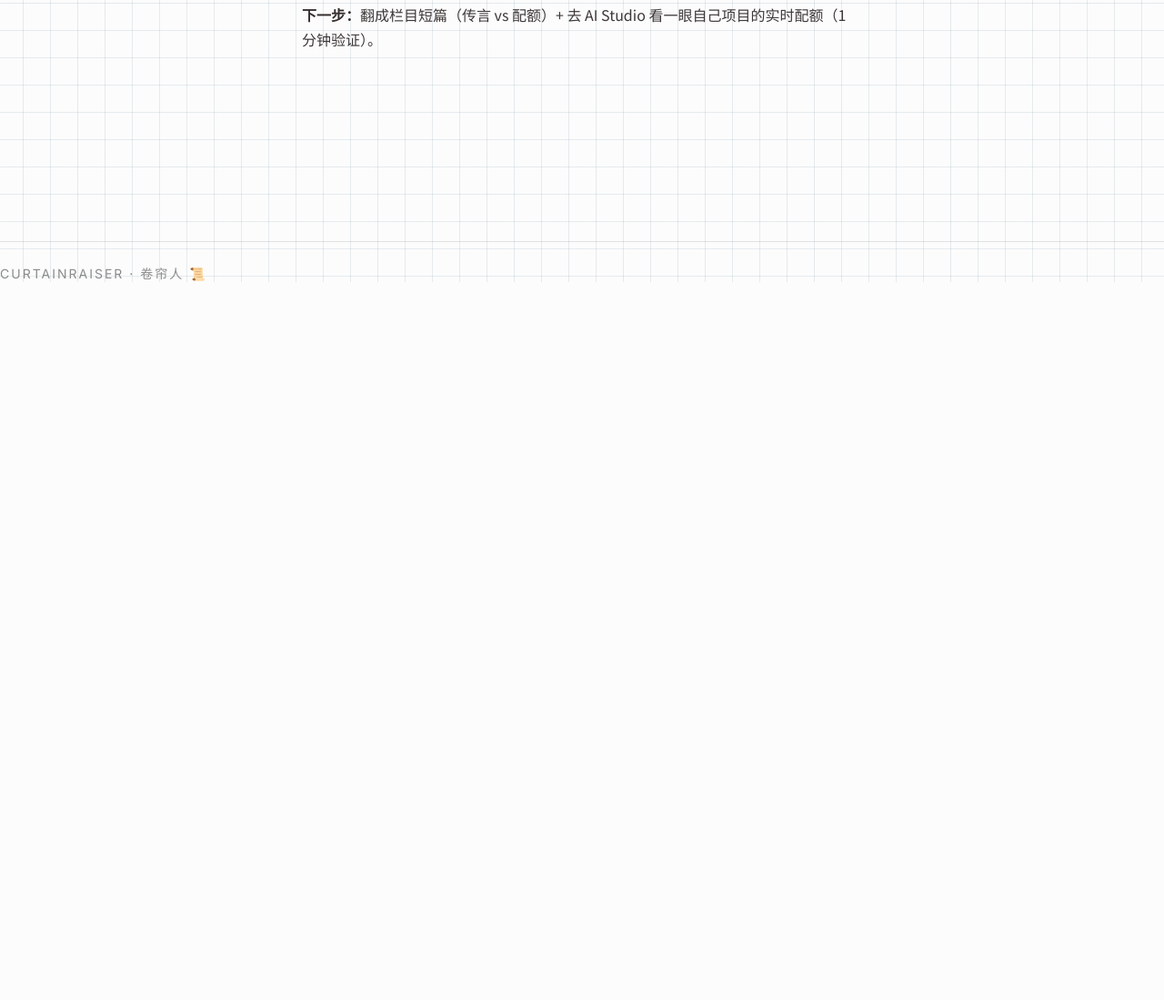
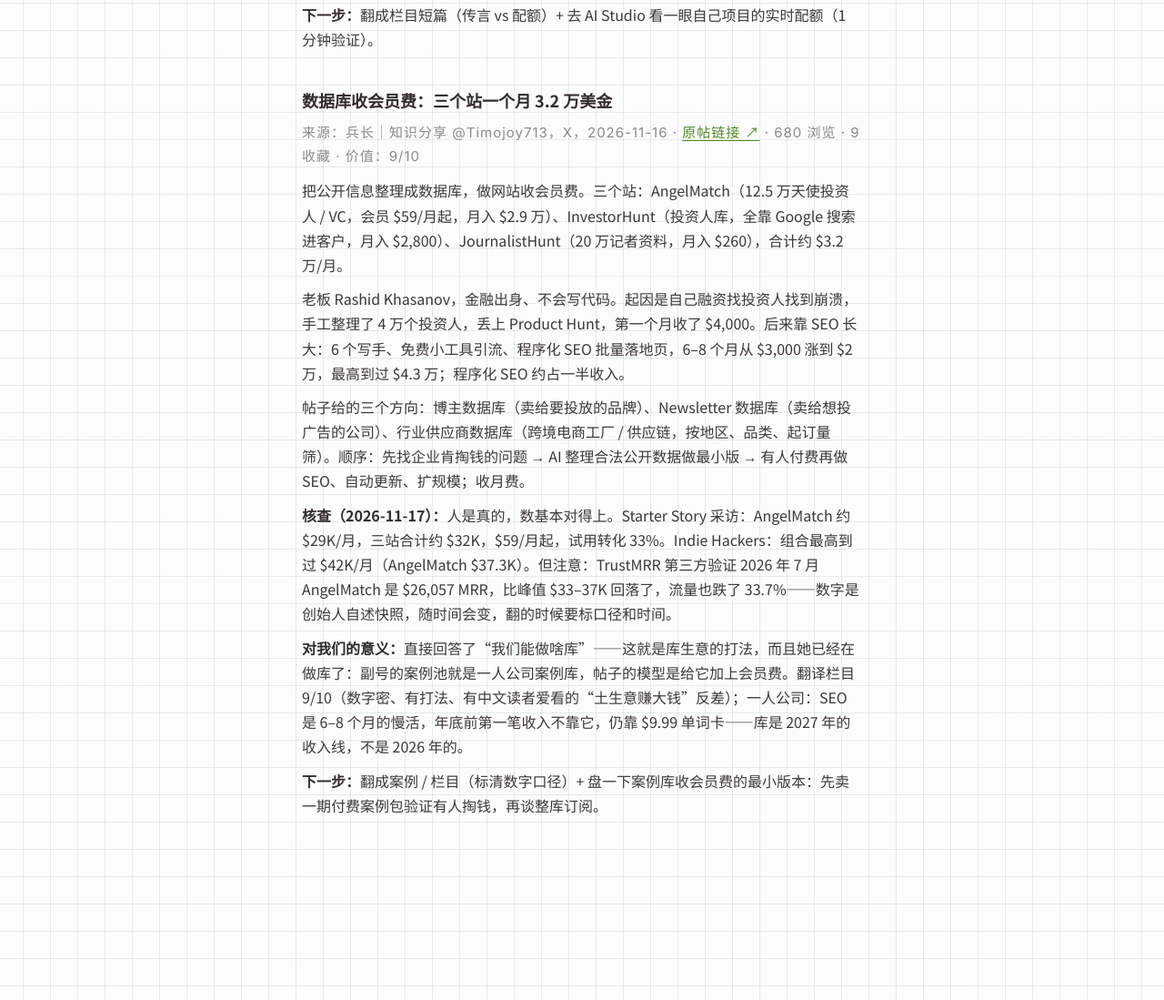
Before and after one commit to JoyceWay/curtainraiser, a plain HTML site: page log/2026-11-17-translation-todolist.html in a window 1280 px wide. Shown: the part 5607-6706 px from the top of the page at 91% size. Before the commit the page ends 5917 px from the top, so only its background shows below. Drawn offline with Linux system fonts and the light colour scheme.

Commit message:
tdl: add AngelMatch database-membership case (timojoy713, 9/10)

```diff
--- a/log/2026-11-17-translation-todolist.html
+++ b/log/2026-11-17-translation-todolist.html
@@ -280,6 +280,16 @@
 <p>注：20 RPD 是文档表里的数字，不同项目以 AI Studio 里自己项目的实时配额为准；免费额度随时可能变，不要写进任何商业计划。</p>
 <p><b>下一步：</b>翻成栏目短篇（传言 vs 配额）+ 去 AI Studio 看一眼自己项目的实时配额（1 分钟验证）。</p>
 </div>
+<div class="note-item">
+<h3>数据库收会员费：三个站一个月 3.2 万美金</h3>
+<p class="origin">来源：兵长｜知识分享 @Timojoy713，X，2026-11-16 · <a href="https://x.com/timojoy713/status/2122526735770001870">原帖链接 ↗</a> · 680 浏览 · 9 收藏 · 价值：9/10</p>
+<p>把公开信息整理成数据库，做网站收会员费。三个站：AngelMatch（12.5 万天使投资人 / VC，会员 $59/月起，月入 $2.9 万）、InvestorHunt（投资人库，全靠 Google 搜索进客户，月入 $2,800）、JournalistHunt（20 万记者资料，月入 $260），合计约 $3.2 万/月。</p>
+<p>老板 Rashid Khasanov，金融出身、不会写代码。起因是自己融资找投资人找到崩溃，手工整理了 4 万个投资人，丢上 Product Hunt，第一个月收了 $4,000。后来靠 SEO 长大：6 个写手、免费小工具引流、程序化 SEO 批量落地页，6–8 个月从 $3,000 涨到 $2 万，最高到过 $4.3 万；程序化 SEO 约占一半收入。</p>
+<p>帖子给的三个方向：博主数据库（卖给要投放的品牌）、Newsletter 数据库（卖给想投广告的公司）、行业供应商数据库（跨境电商工厂 / 供应链，按地区、品类、起订量筛）。顺序：先找企业肯掏钱的问题 → AI 整理合法公开数据做最小版 → 有人付费再做 SEO、自动更新、扩规模；收月费。</p>
+<p><b>核查（2026-11-17）：</b>人是真的，数基本对得上。Starter Story 采访：AngelMatch 约 $29K/月，三站合计约 $32K，$59/月起，试用转化 33%。Indie Hackers：组合最高到过 $42K/月（AngelMatch $37.3K）。但注意：TrustMRR 第三方验证 2026 年 7 月 AngelMatch 是 $26,057 MRR，比峰值 $33–37K 回落了，流量也跌了 33.7%——数字是创始人自述快照，随时间会变，翻的时候要标口径和时间。</p>
+<p><b>对我们的意义：</b>直接回答了“我们能做啥库”——这就是库生意的打法，而且她已经在做库了：副号的案例池就是一人公司案例库，帖子的模型是给它加上会员费。翻译栏目 9/10（数字密、有打法、有中文读者爱看的“土生意赚大钱”反差）；一人公司：SEO 是 6–8 个月的慢活，年底前第一笔收入不靠它，仍靠 $9.99 单词卡——库是 2027 年的收入线，不是 2026 年的。</p>
+<p><b>下一步：</b>翻成案例 / 栏目（标清数字口径）+ 盘一下案例库收会员费的最小版本：先卖一期付费案例包验证有人掏钱，再谈整库订阅。</p>
+</div>
 
 
 </div>
```
